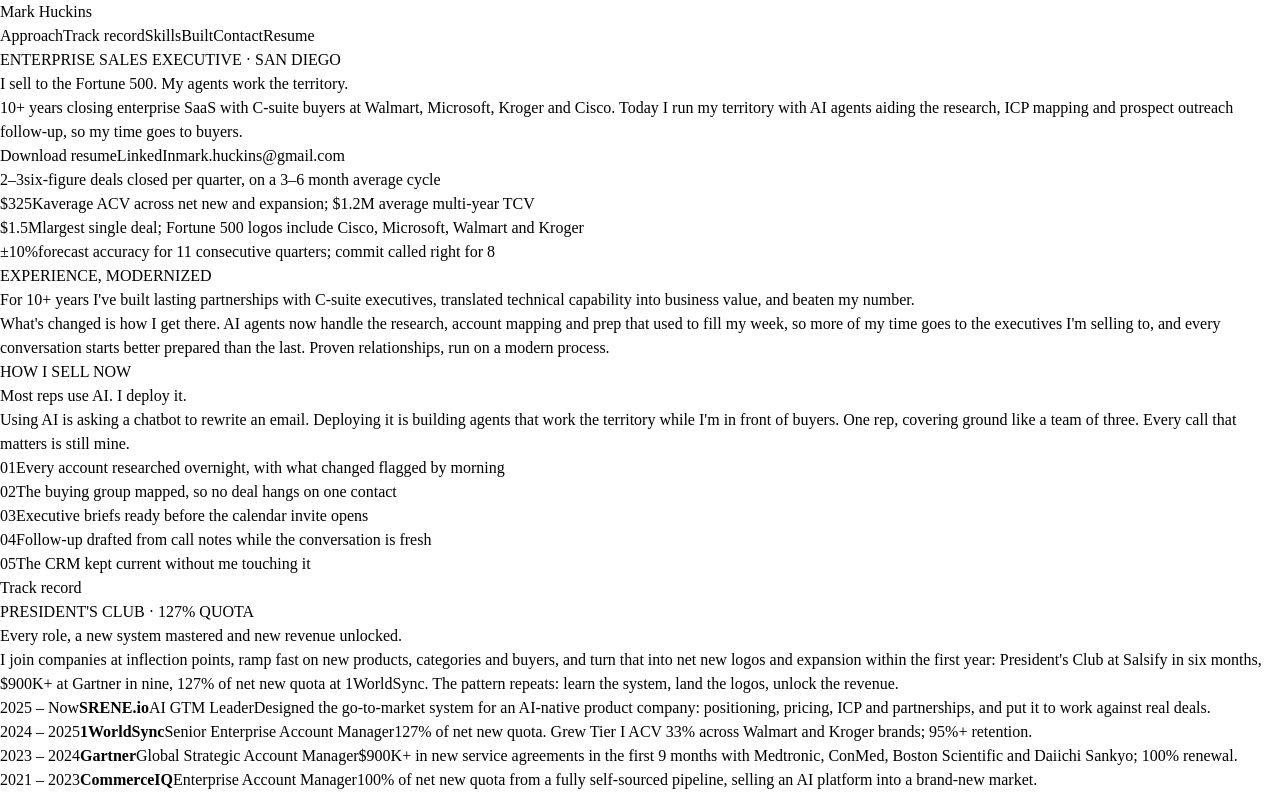
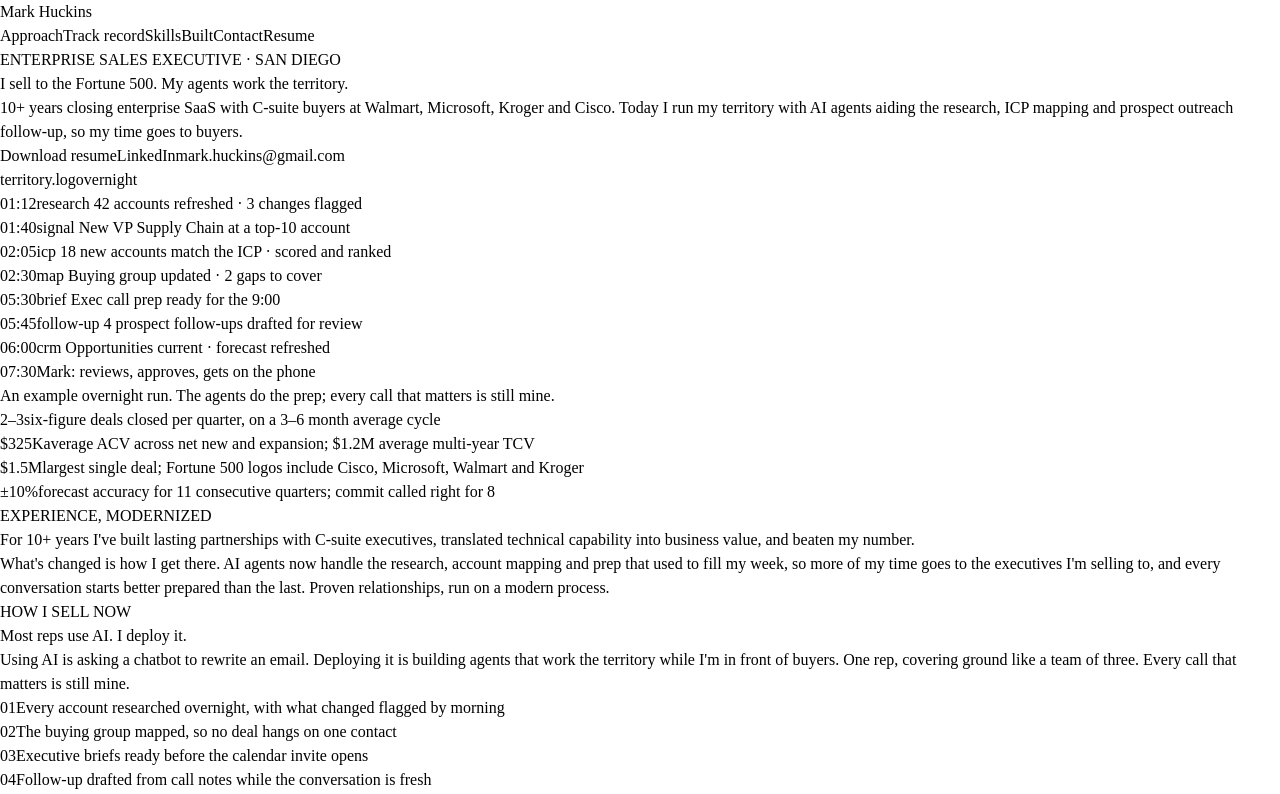
Before and after one commit to SDHux/mark-huckins-portfolio, a React (Vite) app in the folder Web-Design-Suite-3/client/: page / in a window 1280 px wide. Shown: the top 794 px of the page. Built offline with nearby package versions, Linux system fonts and the light colour scheme.

Commit message:
Hero: animated overnight territory log beside the headline (example run; reduced-motion shows it all at once)
Co-Authored-By: Claude Opus 5.5 <noreply@anthropic.com>

```diff
--- a/Web-Design-Suite-3/client/src/pages/Home.tsx
+++ b/Web-Design-Suite-3/client/src/pages/Home.tsx
@@ -2,6 +2,8 @@
 // One page: hero, deal profile, experience, how I sell now, track record,
 // skills, tools & disciplines, built, contact. Facts come from the master
 // resume; keep "10+ years" (Mark's call).
+
+import { useEffect, useState } from "react";
 
 const LINKEDIN = "https://www.linkedin.com/in/mark-m-huckins/";
 const EMAIL = "mark.huckins@gmail.com";
@@ -14,6 +16,63 @@ const dealProfile = [
   { big: "$1.5M", text: "largest single deal; Fortune 500 logos include Cisco, Microsoft, Walmart and Kroger" },
   { big: "±10%", text: "forecast accuracy for 11 consecutive quarters; commit called right for 8" },
 ];
+
+// The hero's example overnight run (an illustration, not real accounts).
+const nightLog = [
+  { t: "01:12", tag: "research", text: "42 accounts refreshed · 3 changes flagged" },
+  { t: "01:40", tag: "signal", text: "New VP Supply Chain at a top-10 account" },
+  { t: "02:05", tag: "icp", text: "18 new accounts match the ICP · scored and ranked" },
+  { t: "02:30", tag: "map", text: "Buying group updated · 2 gaps to cover" },
+  { t: "05:30", tag: "brief", text: "Exec call prep ready for the 9:00" },
+  { t: "05:45", tag: "follow-up", text: "4 prospect follow-ups drafted for review" },
+  { t: "06:00", tag: "crm", text: "Opportunities current · forecast refreshed" },
+];
+
+// Lines appear one at a time, then the human step; all at once for people
+// who prefer reduced motion.
+function TerritoryLog() {
+  const [shown, setShown] = useState(0);
+  useEffect(() => {
+    if (window.matchMedia("(prefers-reduced-motion: reduce)").matches) {
+      setShown(nightLog.length + 1);
+      return;
+    }
+    let n = 0;
+    const timer = window.setInterval(() => {
+      n += 1;
+      setShown(n);
+      if (n > nightLog.length) window.clearInterval(timer);
+    }, 650);
+    return () => window.clearInterval(timer);
+  }, []);
+  return (
+    <figure className="m-0 flex flex-col gap-3">
+      <div
+        role="img"
+        aria-label="Example of an overnight run: agents refresh accounts, flag a new executive, score accounts against the ICP, update the buying group, prepare an exec brief, draft follow-ups and update the CRM, then Mark reviews, approves and gets on the phone."
+        className={`${mono} bg-[#121212] text-[#e9e9e3] rounded-[18px] p-5 md:p-6 text-[12.5px] md:text-[13.5px] leading-[1.5] shadow-[0_24px_60px_-28px_rgba(18,18,18,0.55)] min-h-[420px] md:min-h-[440px] flex flex-col gap-3`}
+      >
+        <div className="flex justify-between text-[#8a8a83] pb-2.5 border-b border-[#2e2e2a]">
+          <span className="flex items-center gap-2"><span className="w-2 h-2 rounded-full bg-[#7f95ff] animate-pulse" aria-hidden="true" />territory.log</span>
+          <span>overnight</span>
+        </div>
+        {nightLog.slice(0, shown).map((l) => (
+          <div key={l.t} className="flex gap-3.5 animate-in fade-in slide-in-from-bottom-1 duration-300">
+            <span className="text-[#8a8a83] shrink-0">{l.t}</span>
+            <span><span className="text-[#7f95ff]">{l.tag}</span> {l.text}</span>
+          </div>
+        ))}
+        {shown > nightLog.length && (
+          <div className="flex gap-3.5 pt-2.5 mt-auto border-t border-[#2e2e2a] text-white animate-in fade-in duration-500">
+            <span className="text-[#8a8a83] shrink-0">07:30</span>
+            <span>Mark: reviews, approves, gets on the phone</span>
+          </div>
+        )}
+      </div>
+      <figcaption className="text-[12.5px] text-[#5d5d57]">An example overnight run. The agents do the prep; every call that matters is still mine.</figcaption>
+    </figure>
+  );
+}
 
 const agentWork = [
   "Every account researched overnight, with what changed flagged by morning",
@@ -72,9 +131,10 @@ export default function Home() {
 
       <main>
         {/* Hero */}
-        <section id="top" className="scroll-mt-16 max-w-[1200px] mx-auto px-5 md:px-8 pt-20 md:pt-32 pb-16 md:pb-24 flex flex-col gap-7 md:gap-8">
+        <section id="top" className="scroll-mt-16 max-w-[1200px] mx-auto px-5 md:px-8 pt-16 md:pt-28 pb-16 md:pb-24 grid lg:grid-cols-[minmax(0,1.15fr)_minmax(0,0.85fr)] gap-12 lg:gap-14 items-center">
+          <div className="flex flex-col gap-7 md:gap-8">
           <span className={`${mono} text-[12.5px] md:text-[13px] tracking-[0.08em] text-[#5d5d57]`}>ENTERPRISE SALES EXECUTIVE · SAN DIEGO</span>
-          <h1 className="m-0 text-[46px] sm:text-[64px] md:text-[88px] leading-[0.98] tracking-[-0.035em] font-bold max-w-[1000px]">I sell to the Fortune&nbsp;500. My agents work the territory.</h1>
+          <h1 className="m-0 text-[46px] sm:text-[60px] lg:text-[72px] leading-[0.98] tracking-[-0.035em] font-bold">I sell to the Fortune&nbsp;500. My agents work the territory.</h1>
           <p className="m-0 text-[18px] md:text-[21px] leading-[1.5] text-[#3c3c38] max-w-[720px]">
             10+ years closing enterprise SaaS with C-suite buyers at Walmart, Microsoft, Kroger and Cisco. Today I run my territory with AI agents aiding the research, ICP mapping and prospect outreach follow-up, so my time goes to buyers.
           </p>
@@ -83,6 +143,8 @@ export default function Home() {
             <a href={LINKEDIN} target="_blank" rel="noopener" className="bg-white text-[#121212] px-5 py-3.5 rounded-[10px] font-semibold text-[15.5px] border border-[#d4d4ce] hover:border-[#121212]">LinkedIn</a>
             <a href={`mailto:${EMAIL}`} className="bg-white text-[#121212] px-5 py-3.5 rounded-[10px] font-semibold text-[15.5px] border border-[#d4d4ce] hover:border-[#121212]">{EMAIL}</a>
           </div>
+          </div>
+          <TerritoryLog />
         </section>
 
         {/* Deal profile */}
```
